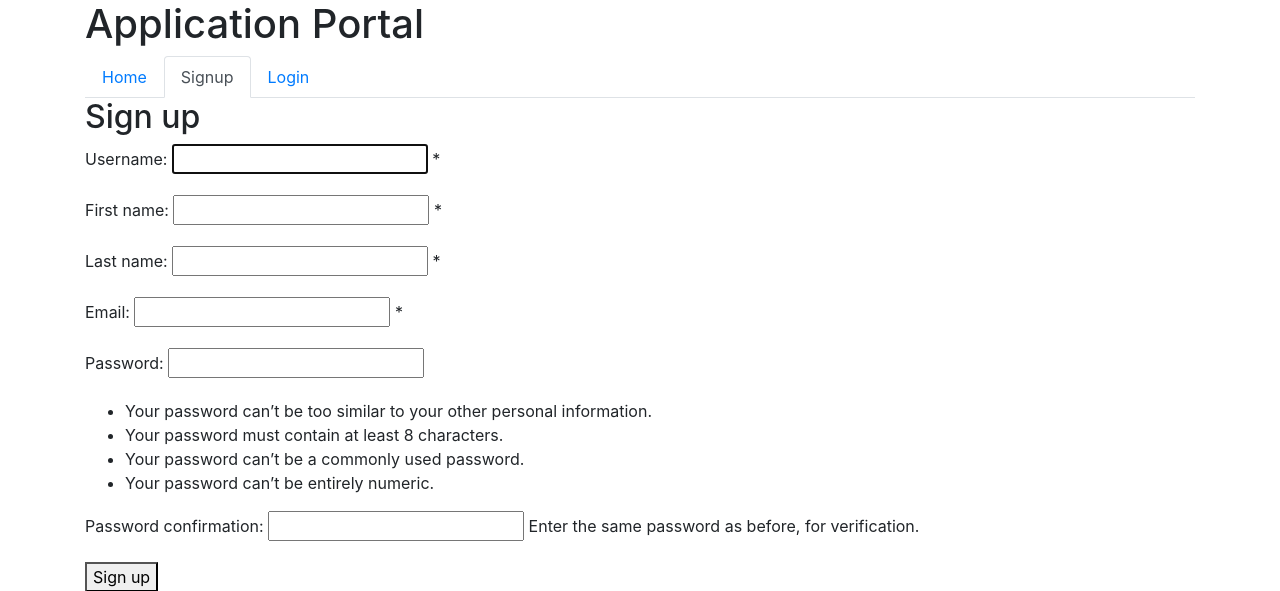
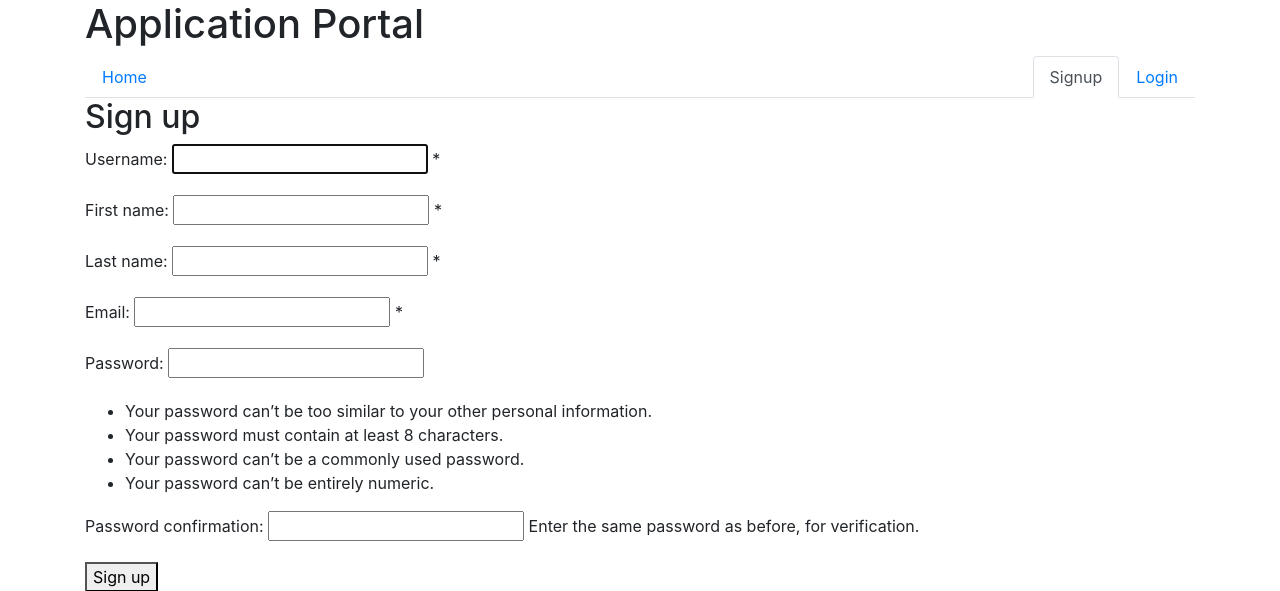
Before and after one commit to I-am-Cazza/group31-project, a Django app: page /signup/ in a window 1280 px wide. Shown: the top 591 px of the page. Run offline with Django 3.2, Linux system fonts and the light colour scheme; some libraries are stand-ins or nearby versions.

Commit message:
refined tab bar.

```diff
--- a/templates/global/navigation.html
+++ b/templates/global/navigation.html
@@ -3,7 +3,7 @@
   <li class="nav-item">
     <a class="nav-link {{ home_page }}" id="pills-home-tab" data-toggle="pill" href="{% url 'index' %}"role="tab" aria-controls="pills-home" aria-selected="true">Home</a>
   </li>
-  <li class="nav-item">
+  <li class="nav-item ml-auto">
     <a class="nav-link {{ signup_page }}" id="pills-profile-tab" data-toggle="pill" href="{% url 'signup' %}" role="tab" aria-controls="pills-profile" aria-selected="false">Signup</a>
   </li>
   <li class="nav-item">
```
